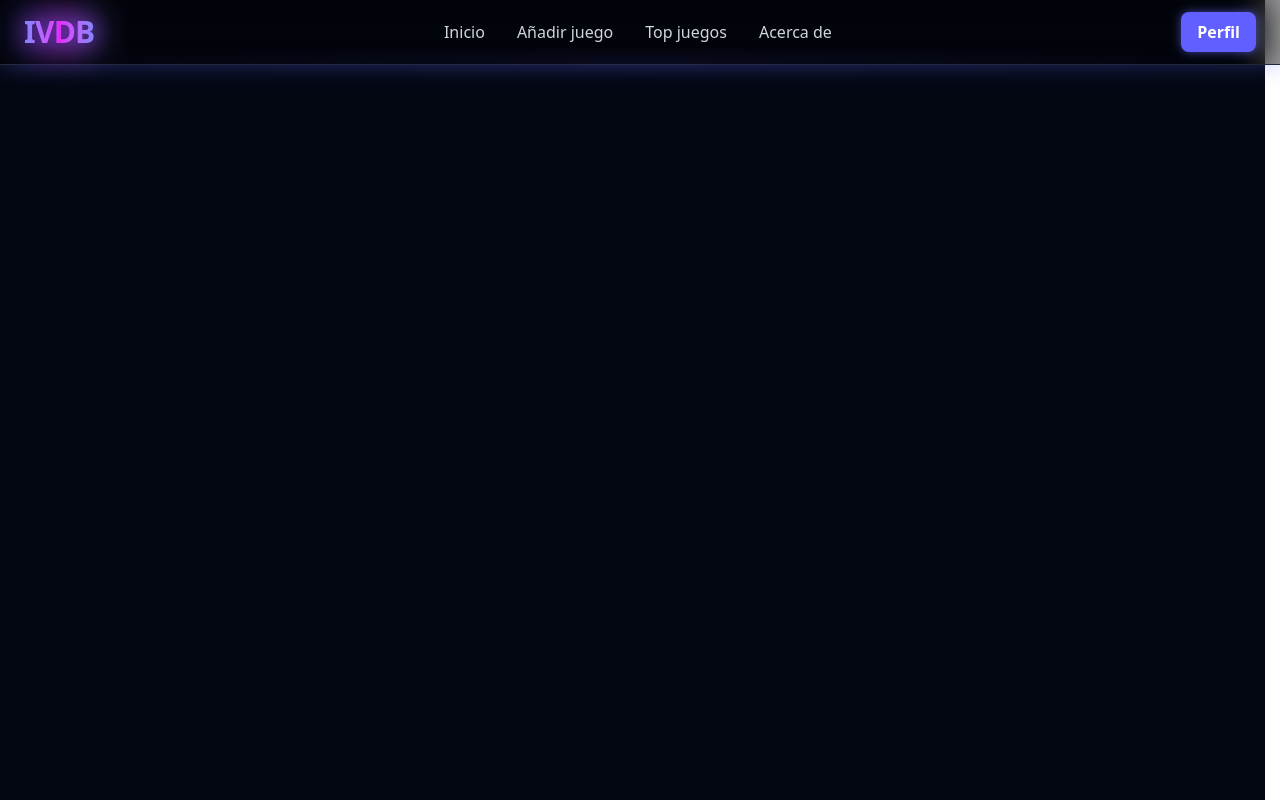
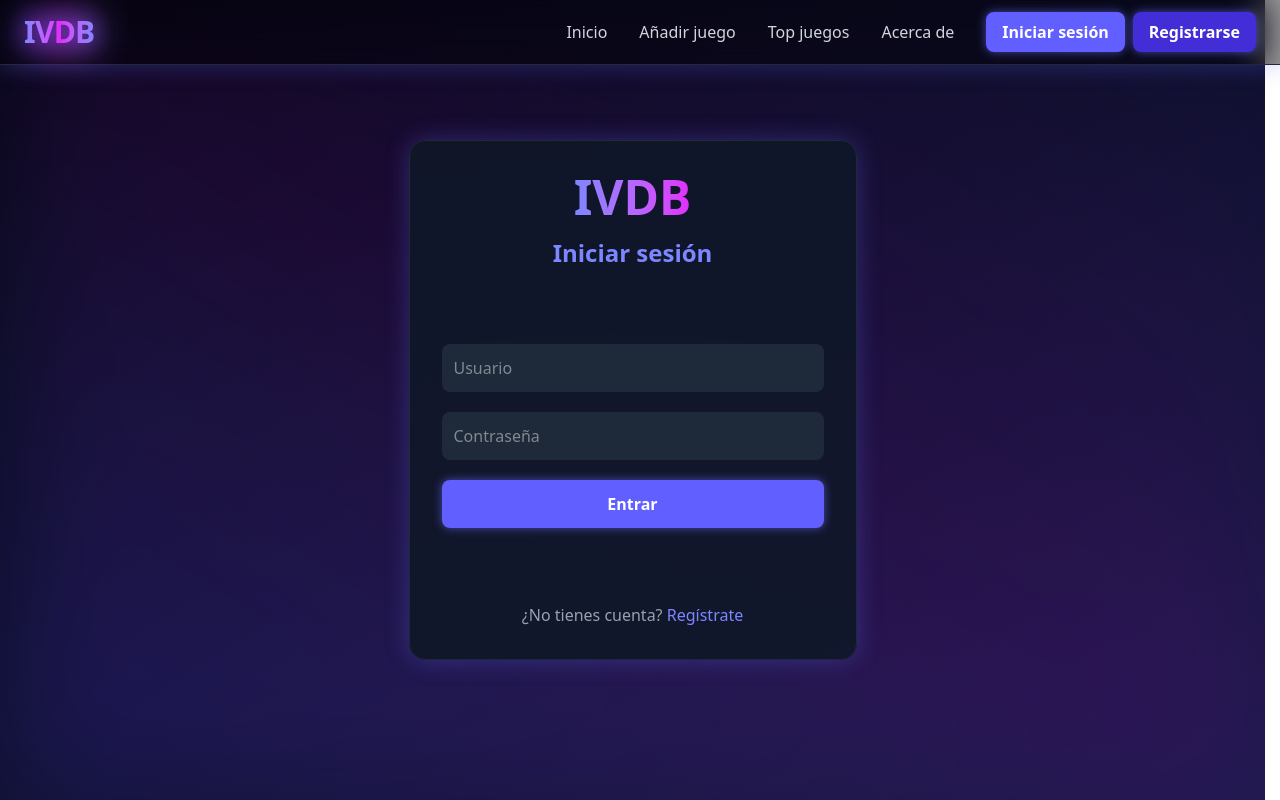
Before and after one commit to jrodgom/ivdb, a React (Vite) app: page /login in a window 1280 px wide. Built offline with nearby package versions, Linux system fonts and the light colour scheme.

Commit message:
cambios en el navbar para el login y register. view del login creado

```diff
--- a/src/App.jsx
+++ b/src/App.jsx
@@ -2,17 +2,26 @@ import { BrowserRouter, Routes, Route } from "react-router-dom";
 import Home from "./pages/Home";
 import Navbar from "./components/Navbar";
 import CategoryPage from "./pages/CategoryPage";
+import Login from "./pages/Login";
+import Register from "./pages/Register";
+import Perfil from "./pages/Perfil";
+import { AuthProvider } from "./context/AuthContext"; // si ya lo creaste
 
 export default function App() {
   return (
+    <AuthProvider>
       <div className="min-h-screen bg-gray-950 text-gray-100">
         <BrowserRouter>
           <Navbar />
           <Routes>
             <Route path="/" element={<Home />} />
             <Route path="/categoria/:categoria" element={<CategoryPage />} />
+            <Route path="/login" element={<Login />} />
+            <Route path="/register" element={<Register />} />
+            <Route path="/perfil" element={<Perfil />} />
           </Routes>
         </BrowserRouter>
       </div>
+    </AuthProvider>
   );
 }
--- a/src/components/Navbar.jsx
+++ b/src/components/Navbar.jsx
@@ -1,29 +1,27 @@
 import { useState } from "react";
 import { Link, NavLink } from "react-router-dom";
-import { Menu, X } from "lucide-react";
+import { Menu, X, ChevronDown } from "lucide-react";
 
-export default function Navbar() {
+export default function Navbar({ user, logout }) {
   const [open, setOpen] = useState(false);
+  const [profileMenu, setProfileMenu] = useState(false);
 
   return (
     <nav className="fixed top-0 w-full z-50 backdrop-blur-lg bg-black/40 border-b border-gray-800 shadow-[0_0_25px_#6366f155] transition-all duration-300">
       <div className="max-w-7xl mx-auto px-6 py-3 flex justify-between items-center relative">
-        {/* === LOGO ANIMADO CON EFECTO NEÓN === */}
+        {/* === LOGO === */}
         <Link
           to="/"
           className="relative text-3xl font-extrabold tracking-tight transition-all duration-300 group"
         >
-          {/* Capa del texto con gradiente animado */}
           <span className="relative z-10 bg-linear-to-r from-indigo-400 via-fuchsia-500 to-indigo-400 bg-size[:200%_auto] animate-gradient-x text-transparent bg-clip-text drop-shadow-[0_0_10px_#7c3aedaa]">
             IVDB
           </span>
-
-          {/* Glow difuminado detrás del texto */}
           <span className="absolute inset-0 blur-lg opacity-60 bg-linear-to-r from-indigo-500 via-fuchsia-500 to-indigo-400 rounded-md scale-105 group-hover:opacity-80 transition-all duration-500"></span>
         </Link>
 
         {/* === LINKS DESKTOP === */}
-        <div className="hidden md:flex space-x-8">
+        <div className="hidden md:flex space-x-8 items-center">
           {[
             { to: "/", label: "Inicio" },
             { to: "/add-game", label: "Añadir juego" },
@@ -34,23 +32,58 @@ export default function Navbar() {
               key={to}
               to={to}
               className={({ isActive }) =>
-                `text-gray-300 font-medium hover:text-indigo-400 transition ${
-                  isActive ? "text-indigo-400" : ""
-                }`
+                `text-gray-300 font-medium hover:text-indigo-400 transition ${isActive ? "text-indigo-400" : ""}`
               }
             >
               {label}
             </NavLink>
           ))}
-        </div>
 
-        {/* === PERFIL BOTÓN === */}
+          {/* === PERFIL DESKTOP === */}
+          {user ? (
+            <div className="relative">
+              <button
+                onClick={() => setProfileMenu(!profileMenu)}
+                className="flex items-center bg-indigo-500 hover:bg-indigo-600 text-white px-4 py-2 rounded-lg font-semibold shadow-[0_0_10px_#6366f1aa] transition"
+              >
+                {user.username}
+                <ChevronDown className="ml-2" size={18} />
+              </button>
+              {profileMenu && (
+                <div className="absolute right-0 mt-2 w-40 bg-gray-900 border border-gray-700 rounded-lg shadow-lg overflow-hidden animate-fadeIn">
                   <Link
                     to="/perfil"
-          className="hidden md:inline-block bg-indigo-500 hover:bg-indigo-600 text-white px-4 py-2 rounded-lg font-semibold shadow-[0_0_10px_#6366f1aa] transition"
+                    onClick={() => setProfileMenu(false)}
+                    className="block px-4 py-2 text-gray-200 hover:bg-indigo-500 hover:text-white transition"
                   >
                     Perfil
                   </Link>
+                  <button
+                    onClick={logout}
+                    className="w-full text-left px-4 py-2 text-gray-200 hover:bg-indigo-500 hover:text-white transition"
+                  >
+                    Cerrar sesión
+                  </button>
+                </div>
+              )}
+            </div>
+          ) : (
+            <div className="flex space-x-2">
+              <Link
+                to="/login"
+                className="px-4 py-2 bg-indigo-500 hover:bg-indigo-600 text-white rounded-lg font-semibold shadow-[0_0_10px_#6366f1aa] transition"
+              >
+                Iniciar sesión
+              </Link>
+              <Link
+                to="/register"
+                className="px-4 py-2 bg-indigo-700 hover:bg-indigo-800 text-white rounded-lg font-semibold shadow-[0_0_10px_#6366f1aa] transition"
+              >
+                Registrarse
+              </Link>
+            </div>
+          )}
+        </div>
 
         {/* === MENÚ MÓVIL === */}
         <button
@@ -79,18 +112,46 @@ export default function Navbar() {
               {label}
             </NavLink>
           ))}
+
+          {user ? (
+            <>
               <Link
                 to="/perfil"
                 onClick={() => setOpen(false)}
-            className="inline-block bg-indigo-500 hover:bg-indigo-600 text-white px-4 py-2 rounded-lg font-semibold shadow-[0_0_10px_#6366f1aa] transition"
+                className="block px-4 py-2 bg-indigo-500 hover:bg-indigo-600 text-white rounded-lg font-semibold shadow-[0_0_10px_#6366f1aa] transition"
               >
                 Perfil
               </Link>
+              <button
+                onClick={() => {
+                  logout();
+                  setOpen(false);
+                }}
+                className="block w-full px-4 py-2 bg-indigo-700 hover:bg-indigo-800 text-white rounded-lg font-semibold shadow-[0_0_10px_#6366f1aa] transition"
+              >
+                Cerrar sesión
+              </button>
+            </>
+          ) : (
+            <>
+              <Link
+                to="/login"
+                onClick={() => setOpen(false)}
+                className="block px-4 py-2 bg-indigo-500 hover:bg-indigo-600 text-white rounded-lg font-semibold shadow-[0_0_10px_#6366f1aa] transition"
+              >
+                Iniciar sesión
+              </Link>
+              <Link
+                to="/register"
+                onClick={() => setOpen(false)}
+                className="block px-4 py-2 bg-indigo-700 hover:bg-indigo-800 text-white rounded-lg font-semibold shadow-[0_0_10px_#6366f1aa] transition"
+              >
+                Registrarse
+              </Link>
+            </>
+          )}
         </div>
       )}
-
-      {/* === RESPLANDOR INFERIOR NEÓN === */}
-      <div className="absolute bottom-0 left-0 w-full h-0.5 bg-linear-to-r from-transparent via-indigo-500 to-transparent blur-sm opacity-80"></div>
     </nav>
   );
 }
--- /dev/null
+++ b/src/context/AuthContext.jsx
@@ -0,0 +1,32 @@
+import { createContext, useState, useEffect } from "react";
+
+export const AuthContext = createContext();
+
+export const AuthProvider = ({ children }) => {
+  const [user, setUser] = useState(null);
+  const [token, setToken] = useState(localStorage.getItem("token") || null);
+
+  useEffect(() => {
+    if (token) {
+      localStorage.setItem("token", token);
+    } else {
+      localStorage.removeItem("token");
+    }
+  }, [token]);
+
+  const login = (userData, token) => {
+    setUser(userData);
+    setToken(token);
+  };
+
+  const logout = () => {
+    setUser(null);
+    setToken(null);
+  };
+
+  return (
+    <AuthContext.Provider value={{ user, token, login, logout }}>
+      {children}
+    </AuthContext.Provider>
+  );
+};
--- a/src/main.jsx
+++ b/src/main.jsx
@@ -2,9 +2,12 @@ import { StrictMode } from 'react';
 import { createRoot } from 'react-dom/client';
 import App from './App.jsx';
 import './index.css';
+import { AuthProvider } from './context/AuthContext.jsx'; // 🔹 importa tu context
 
 createRoot(document.getElementById('root')).render(
   <StrictMode>
-    <App />
+    <AuthProvider>
+      <App />
+    </AuthProvider>
   </StrictMode>,
 );
--- a/src/pages/Home.jsx
+++ b/src/pages/Home.jsx
@@ -65,7 +65,7 @@ export default function Home() {
               }}
             >
               {/* Gradiente superior e inferior */}
-              <div className="absolute inset-0 bg-gradient-to-b from-black/70 via-black/30 to-black/80"></div>
+              <div className="absolute inset-0 bg-linear-to-b from-black/70 via-black/30 to-black/80"></div>
 
               {/* Contenido */}
               <div className="absolute inset-0 flex flex-col justify-center items-center px-6 text-center z-10">
--- /dev/null
+++ b/src/pages/Login.jsx
@@ -0,0 +1,79 @@
+import { useState, useContext } from "react";
+import { useNavigate, Link } from "react-router-dom";
+import { AuthContext } from "../context/AuthContext.jsx";
+
+export default function Login() {
+  const { login } = useContext(AuthContext);
+  const navigate = useNavigate();
+
+  const [username, setUsername] = useState("");
+  const [password, setPassword] = useState("");
+  const [error, setError] = useState("");
+
+  const handleSubmit = async (e) => {
+    e.preventDefault();
+    const success = await login(username, password);
+    if (success) {
+      navigate("/");
+    } else {
+      setError("Usuario o contraseña incorrectos");
+    }
+  };
+
+  return (
+    <div className="flex items-center justify-center min-h-screen bg-gradient-to-br from-gray-950 via-indigo-950 to-gray-900 bg-[length:200%_200%] animate-gradient-x relative overflow-hidden">
+
+      {/* Glow difuminado detrás del login */}
+      <div className="absolute inset-0 blur-3xl bg-gradient-to-tr from-indigo-600/20 via-fuchsia-600/10 to-transparent"></div>
+
+      {/* Contenedor principal del login */}
+      <div className="relative w-full max-w-md h-[520px] flex flex-col justify-center p-8 bg-gray-900/90 rounded-2xl shadow-[0_0_25px_#6366f155] backdrop-blur-xl animate-fadeIn border border-gray-800">
+
+        {/* Logo o título */}
+        <div className="flex justify-center mb-4">
+          <div className="text-5xl font-extrabold text-transparent bg-clip-text bg-gradient-to-r from-indigo-400 to-fuchsia-500 animate-pulse-slow">
+            IVDB
+          </div>
+        </div>
+
+        <h2 className="text-2xl font-bold text-indigo-400 mb-6 text-center">
+          Iniciar sesión
+        </h2>
+
+        {error && <p className="text-red-500 mb-4 text-center">{error}</p>}
+
+        <form onSubmit={handleSubmit} className="space-y-5 flex-grow flex flex-col justify-center">
+          <input
+            type="text"
+            placeholder="Usuario"
+            value={username}
+            onChange={(e) => setUsername(e.target.value)}
+            className="w-full p-3 rounded-lg bg-gray-800 text-gray-200 focus:outline-none focus:ring-2 focus:ring-indigo-400"
+            required
+          />
+          <input
+            type="password"
+            placeholder="Contraseña"
+            value={password}
+            onChange={(e) => setPassword(e.target.value)}
+            className="w-full p-3 rounded-lg bg-gray-800 text-gray-200 focus:outline-none focus:ring-2 focus:ring-indigo-400"
+            required
+          />
+          <button
+            type="submit"
+            className="w-full py-3 bg-indigo-500 hover:bg-indigo-600 text-white font-semibold rounded-lg shadow-[0_0_10px_#6366f1aa] transition"
+          >
+            Entrar
+          </button>
+        </form>
+
+        <p className="mt-6 text-gray-400 text-center">
+          ¿No tienes cuenta?{" "}
+          <Link to="/register" className="text-indigo-400 hover:text-indigo-300">
+            Regístrate
+          </Link>
+        </p>
+      </div>
+    </div>
+  );
+}
--- /dev/null
+++ b/src/pages/Perfil.jsx
@@ -0,0 +1,9 @@
+// src/pages/Perfil.jsx
+export default function Perfil() {
+    return (
+      <div className="max-w-7xl mx-auto px-6 pt-24 py-12">
+        <h1 className="text-3xl font-bold text-indigo-400">Perfil del usuario</h1>
+        <p className="text-gray-300 mt-4">Aquí podrás ver y editar tu información.</p>
+      </div>
+    );
+  }
--- /dev/null
+++ b/src/pages/Register.jsx
@@ -0,0 +1,72 @@
+import { useState, useContext } from "react";
+import { useNavigate, Link } from "react-router-dom";
+import { AuthContext } from "../context/AuthContext.jsx";
+
+export default function Register() {
+  const { register } = useContext(AuthContext);
+  const navigate = useNavigate();
+
+  const [username, setUsername] = useState("");
+  const [password, setPassword] = useState("");
+  const [password2, setPassword2] = useState("");
+  const [error, setError] = useState("");
+
+  const handleSubmit = async (e) => {
+    e.preventDefault();
+    if (password !== password2) {
+      setError("Las contraseñas no coinciden");
+      return;
+    }
+    const success = await register(username, password);
+    if (success) {
+      navigate("/"); // redirige al home
+    } else {
+      setError("Error al registrar el usuario");
+    }
+  };
+
+  return (
+    <div className="max-w-md mx-auto mt-32 p-6 bg-gray-900 rounded-2xl shadow-lg animate-fadeIn">
+      <h2 className="text-3xl font-bold text-indigo-400 mb-6 text-center">Registrarse</h2>
+      {error && <p className="text-red-500 mb-4">{error}</p>}
+      <form onSubmit={handleSubmit} className="space-y-4">
+        <input
+          type="text"
+          placeholder="Usuario"
+          value={username}
+          onChange={(e) => setUsername(e.target.value)}
+          className="w-full p-3 rounded-lg bg-gray-800 text-gray-200 focus:outline-none focus:ring-2 focus:ring-indigo-400"
+          required
+        />
+        <input
+          type="password"
+          placeholder="Contraseña"
+          value={password}
+          onChange={(e) => setPassword(e.target.value)}
+          className="w-full p-3 rounded-lg bg-gray-800 text-gray-200 focus:outline-none focus:ring-2 focus:ring-indigo-400"
+          required
+        />
+        <input
+          type="password"
+          placeholder="Repetir contraseña"
+          value={password2}
+          onChange={(e) => setPassword2(e.target.value)}
+          className="w-full p-3 rounded-lg bg-gray-800 text-gray-200 focus:outline-none focus:ring-2 focus:ring-indigo-400"
+          required
+        />
+        <button
+          type="submit"
+          className="w-full py-3 bg-indigo-500 hover:bg-indigo-600 text-white font-semibold rounded-lg shadow-[0_0_10px_#6366f1aa] transition"
+        >
+          Registrarse
+        </button>
+      </form>
+      <p className="mt-4 text-gray-400 text-center">
+        ¿Ya tienes cuenta?{" "}
+        <Link to="/login" className="text-indigo-400 hover:text-indigo-300">
+          Inicia sesión
+        </Link>
+      </p>
+    </div>
+  );
+}
```
Lines whose indentation alone changed are shown as unchanged.
